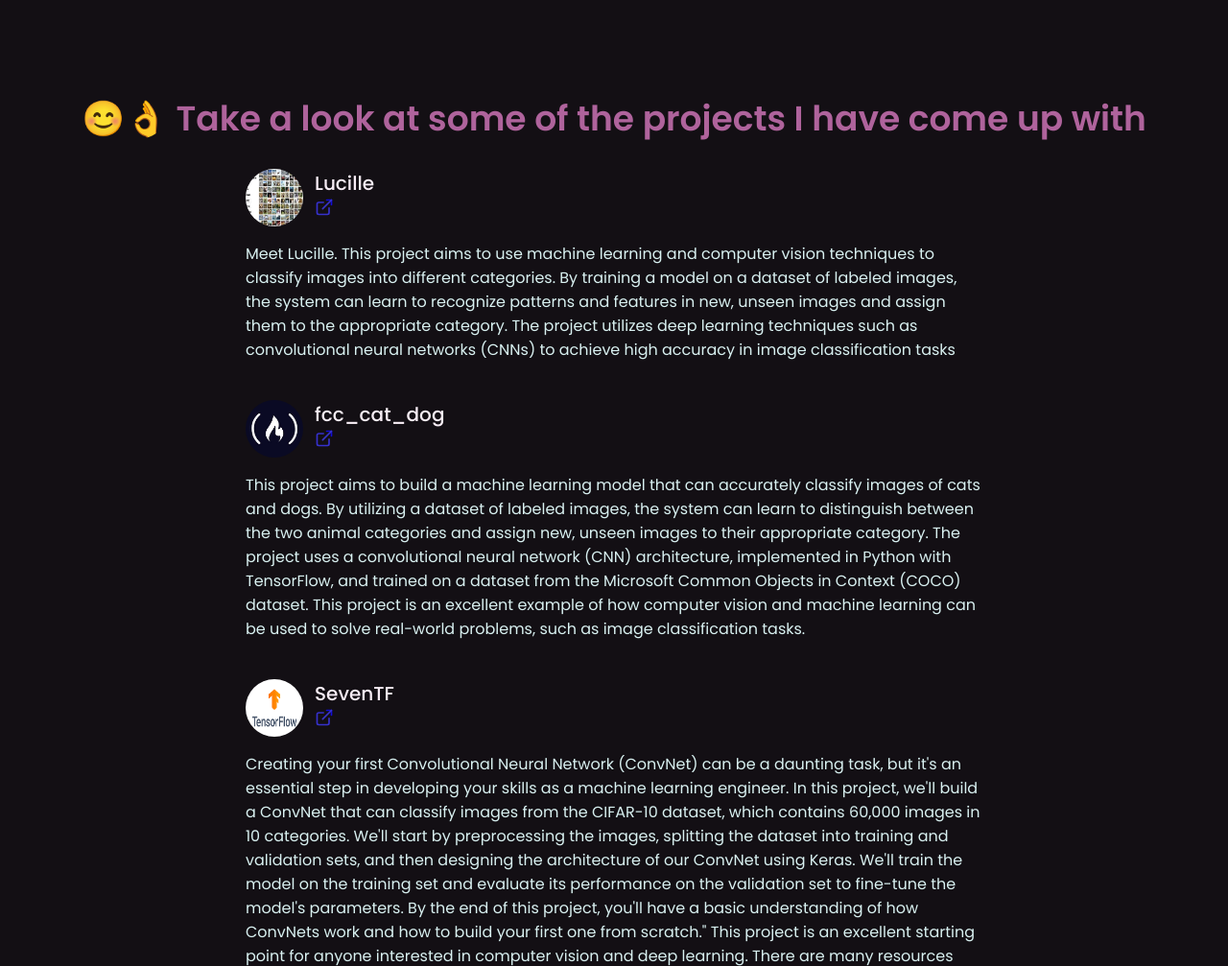
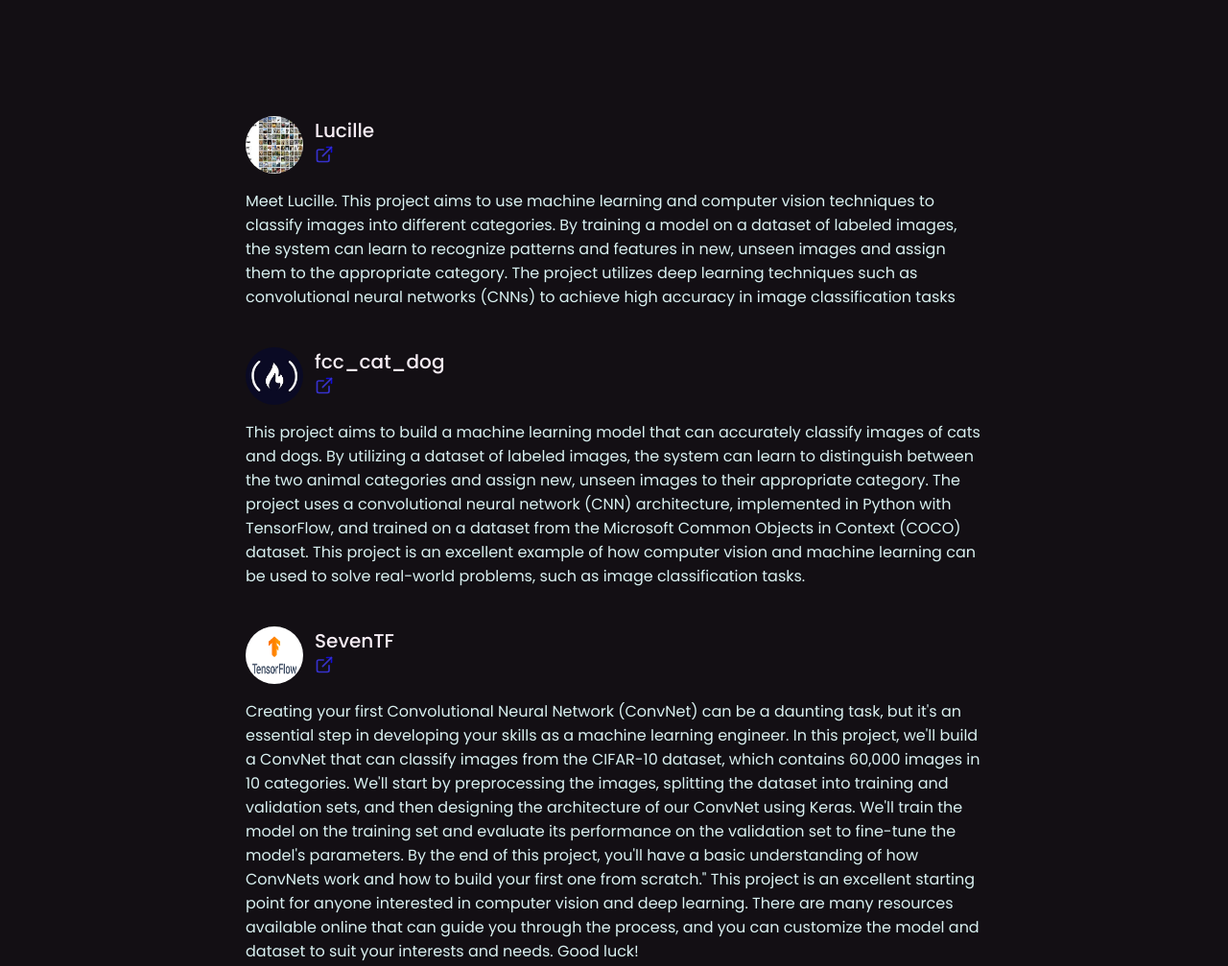
Before and after one commit to Robert-Steve-Onyango/personal-website, a plain HTML site: page another.html in a window 1280 px wide. Shown: the top 1007 px of the page at 96% size. Drawn offline with nearby package versions, Linux system fonts and the light colour scheme.

Commit message:
Update another.html

```diff
--- a/another.html
+++ b/another.html
@@ -1,5 +1,6 @@
 <!DOCTYPE html>
 <head>
+    <title>😊Onyango.me</title>
     <link rel="stylesheet" href="assets\css\style.css">
     <link rel="stylesheet" href="assets\css\preloader.css">
     <script src="https://code.jquery.com/jquery-3.5.1.min.js"></script>
@@ -8,8 +9,7 @@
 <body style="background-color: rgb(19, 15, 20); color: rgb(217, 241, 241); display: top: 0px;;">
     <div id="preloader"></div>
     <section class="testimonial section">
-        <h2 style="text-align: center; font-size: var(--h1-font-size); color: rgb(175, 99, 156); "> 😊👌
-            Take a look at some of the projects I have come up with</h2>
+        <h2 style="text-align: center; font-size: var(--h1-font-size); color: rgb(175, 99, 156); "> </h2>
         <!--<span class="section__subtitle">My client saying</span>
         <span class="section__subtitle swiper-error">Slide here to see next>>></span>-->
         <br>
```
